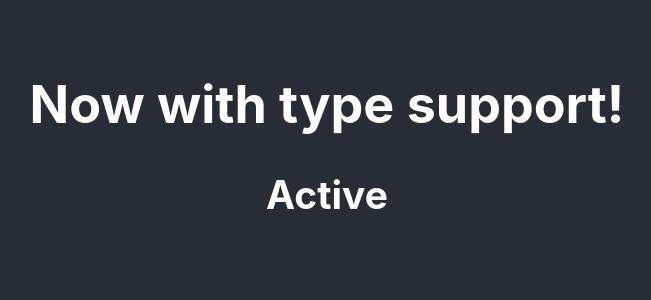
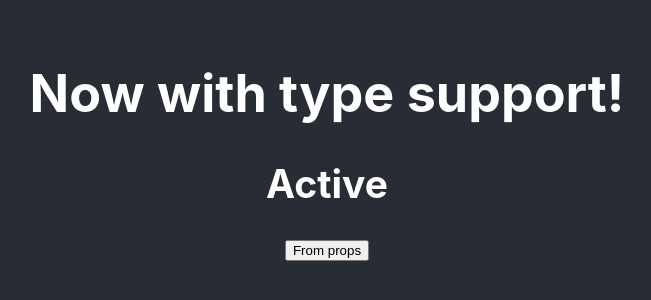
Before and after one commit to jonathanprozzi/react-typescript, a React (Create React App) app: page / in a window 1280 px wide. Shown: the part 256-556 px from the top of the page, without its empty margins (313-964 px from the left). Built offline with nearby package versions, Linux system fonts and the light colour scheme.

Commit message:
created Button.tsx with basic types, but this isnt robust since its not a mouseEvent type yet

```diff
--- a/src/App.tsx
+++ b/src/App.tsx
@@ -1,5 +1,6 @@
 import React from "react";
 import Head from "./components/Head";
+import Button from "./components/Button";
 import "./App.css";
 
 const App: React.FC = () => {
@@ -7,6 +8,12 @@ const App: React.FC = () => {
     <div className="App">
       <header className="App-header">
         <Head title="Now with type support!" isActive={true}></Head>
+        <Button
+          onClick={value => {
+            console.log(value);
+          }}
+          text="From props"
+        />
       </header>
     </div>
   );
--- /dev/null
+++ b/src/components/Button.tsx
@@ -0,0 +1,12 @@
+import React from "react";
+
+type Props = {
+  text: string;
+  onClick: (text: string) => void;
+};
+
+const Button = ({ text, onClick }: Props) => {
+  return <button onClick={() => onClick("stuff")}>{text}</button>;
+};
+
+export default Button;
```
